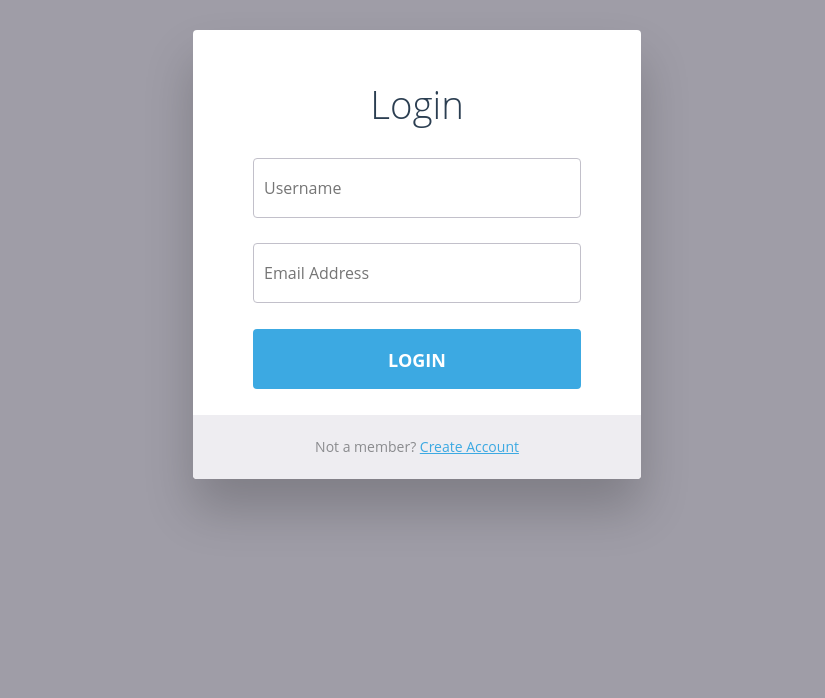
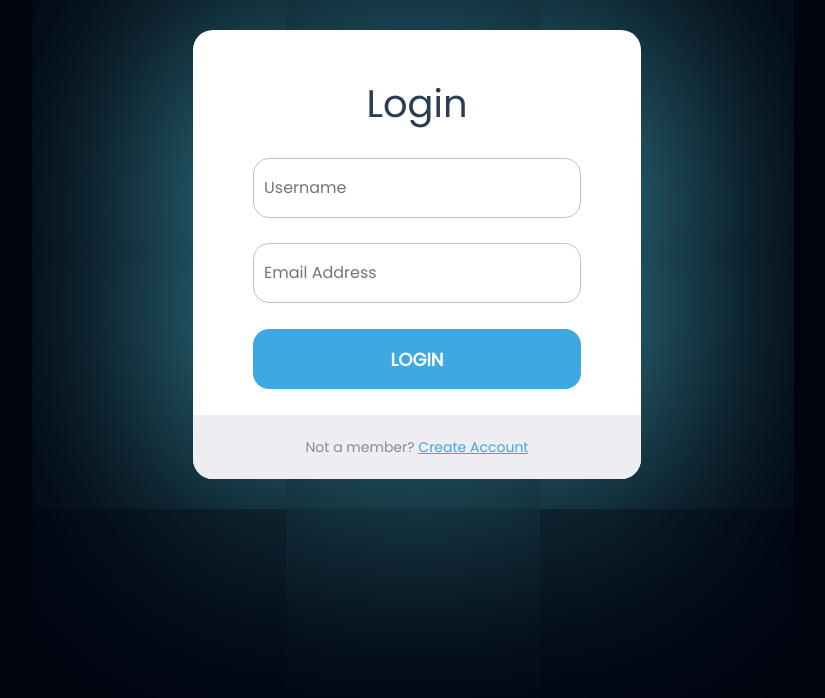
Before and after one commit to CodeGallantX/Yomei-BankApp, a Django app: template InfinityFinance/templates/InfinityFinance/login.html in a window 1280 px wide. Shown: the top 698 px of the page, without its empty margins (223-1048 px from the left). Run offline with Django 3.2, Linux system fonts and the light colour scheme; the template is opened without the code that fills it, so the values that code supplies are empty; some libraries are stand-ins or nearby versions.

Commit message:
Update login page styling

```diff
--- a/InfinityFinance/templates/InfinityFinance/login.html
+++ b/InfinityFinance/templates/InfinityFinance/login.html
@@ -9,9 +9,9 @@
 
   <style>
     body {
-        background-color: #9f9da7;
+        background-color: #00040f;
         font-size: 1.6rem;
-        font-family: "Open Sans", sans-serif;
+        font-family: "Poppins", sans-serif;
         color: #2b3e51;
       }
 
@@ -50,8 +50,8 @@
         margin: 30px auto;
         text-align: center;
         padding: 20px 0 0 0;
-        border-radius: 4px;
-        box-shadow: 0px 30px 50px 0px rgba(0, 0, 0, 0.2);
+        border-radius: 20px;
+        box-shadow: 0px 3px 500px 1px #4fbdce;
       }
 
       #login-form {
@@ -65,7 +65,8 @@
         outline: none;
         height: 60px;
         line-height: 60px;
-        border-radius: 4px;
+        border-radius: 16px;
+        font-family: "Poppins", sans-serif;;
       }
 
       input[type="text"],
@@ -96,11 +97,11 @@
       input[type="text"]:valid ~ .validation,
       input[type="email"]:valid ~ .validation {
         display: block;
-        border-color: #0C0;
+        border-color: #4fbdce;
       }
       input[type="text"]:valid ~ .validation span,
       input[type="email"]:valid ~ .validation span {
-        background: #0C0;
+        background: #4fbdce;
         position: absolute;
         border-radius: 6px;
       }
@@ -161,7 +162,7 @@
         font-size: 14px;
         width: 100%;
         padding: 10px 0;
-        border-radius: 0 0 4px 4px;
+        border-radius: 0 0 20px 20px;
       }
   </style>
 </head>
@@ -181,7 +182,7 @@
     </p>
   </form>
   <div id="create-account-wrap">
-    <p>Not a member? <a href="#">Create Account</a><p>
+    <p>Not a member? <a href="register/">Create Account</a><p>
   </div><!--create-account-wrap-->
 </div><!--login-form-wrap-->
 <!-- partial -->
```
